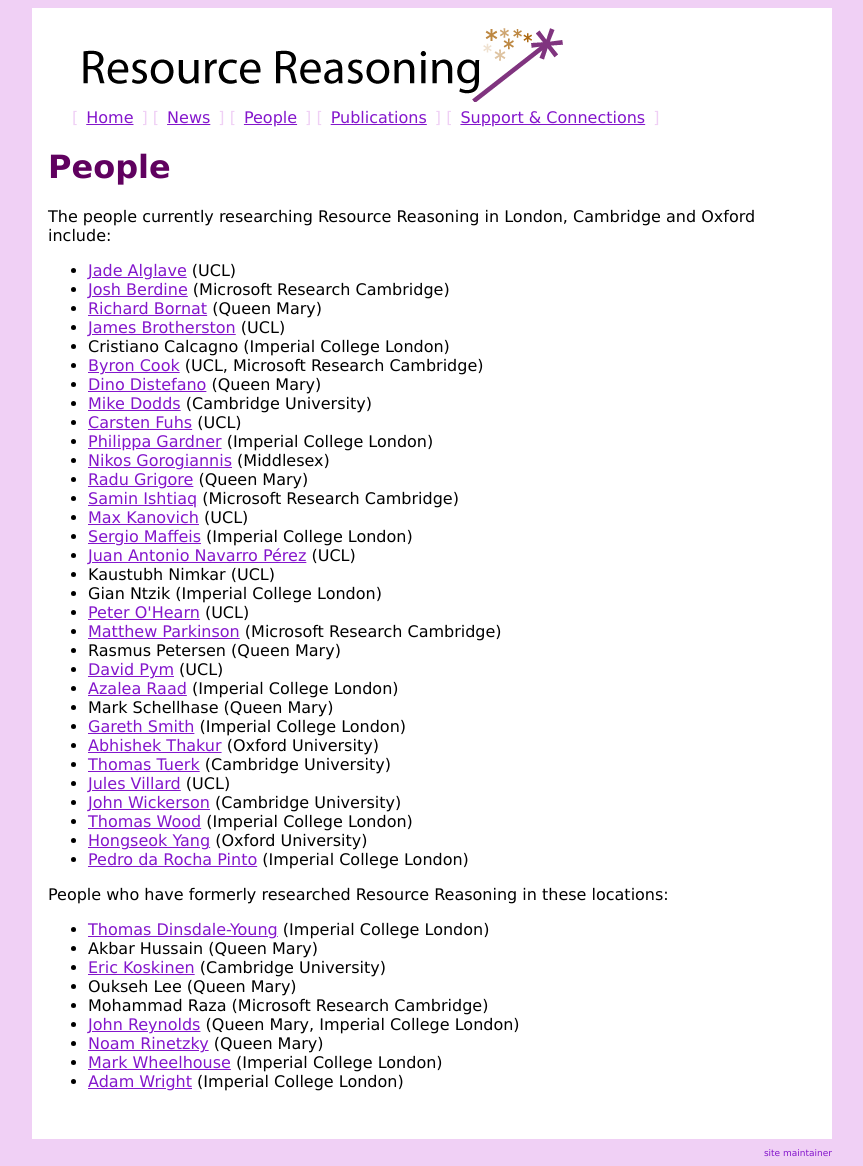
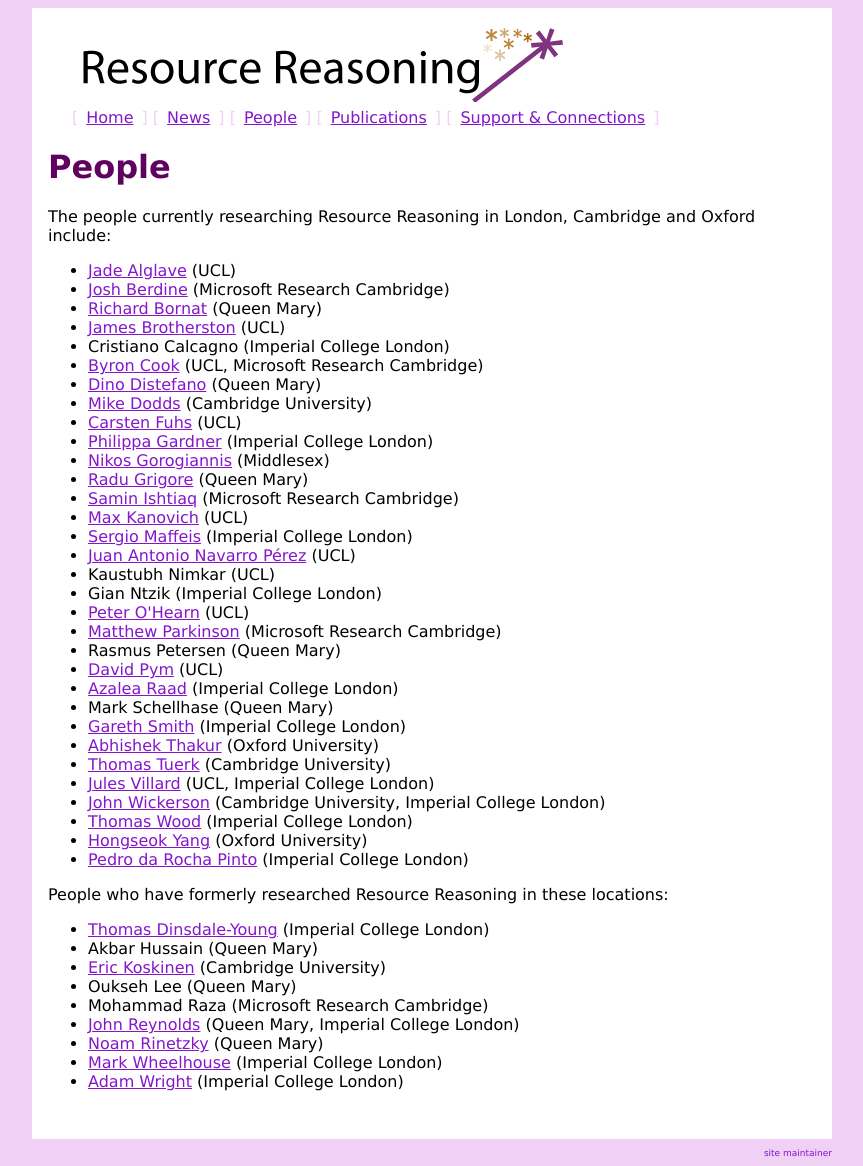
Before and after one commit to resource-reasoning/resourcereasoning.com, a Jekyll site: the page built from people.html, in a window 1280 px wide. Shown: the whole page, without its empty margins (208-1071 px from the left). Built offline with Jekyll 4.4.1, drawn with Linux system fonts in a browser that asks for light colours; nearby versions of some CDN libraries.

Commit message:
Update people.yaml

```diff
--- a/_data/people.yaml
+++ b/_data/people.yaml
@@ -170,12 +170,14 @@ current:
   -
     affiliations:
       - UCL
+      - "Imperial College London"
     firstname: Jules
     lastname: Villard
     url: "http://www.cs.ucl.ac.uk/staff/jvillard/"
   -
     affiliations:
       - "Cambridge University"
+      - "Imperial College London"
     firstname: John
     lastname: Wickerson
     url: "http://www.cl.cam.ac.uk/~jpw48/"
```
